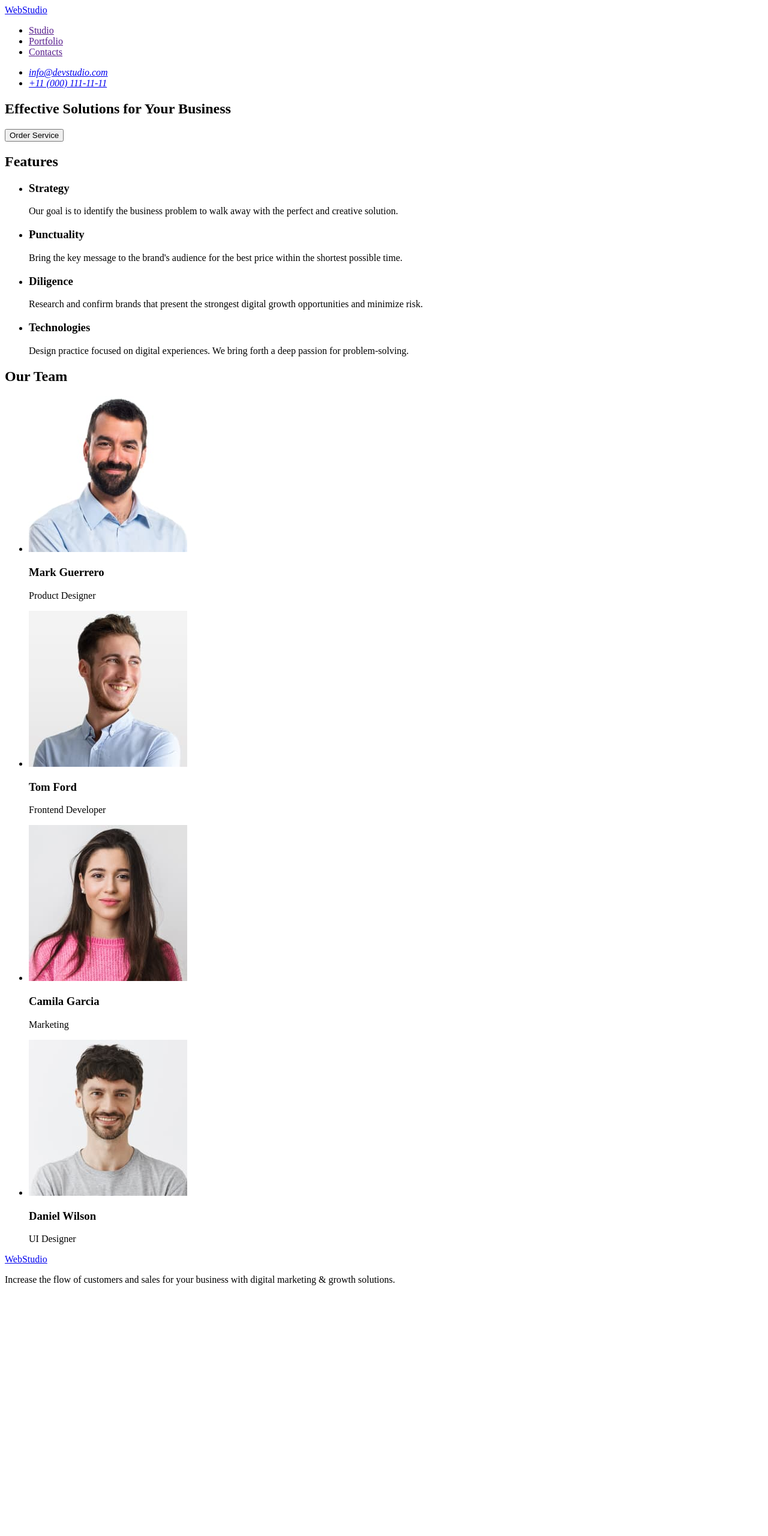
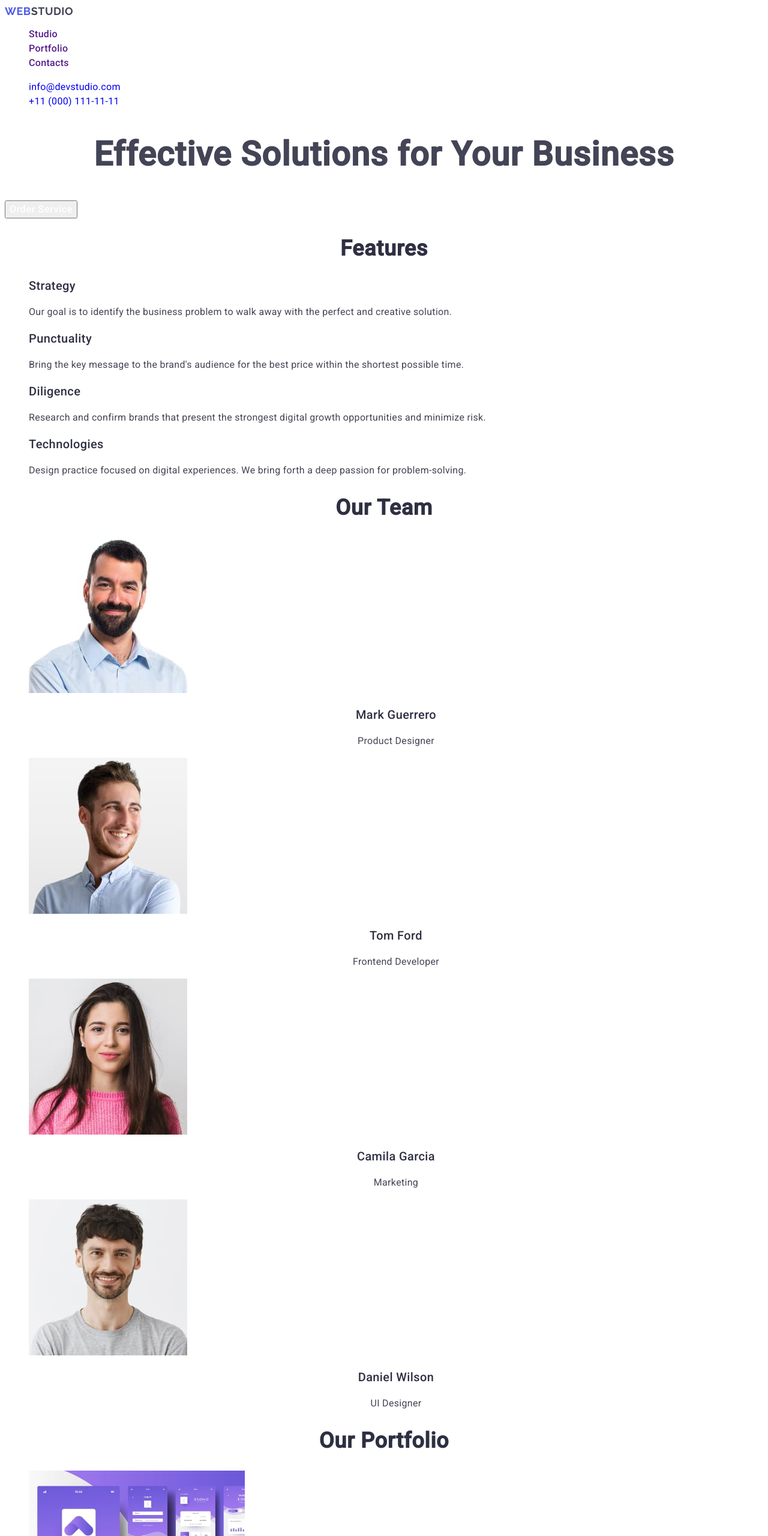
Before and after one commit to atremat/goit-markup-hw-02, a plain HTML site: page index.html in a window 1280 px wide. Shown: the top 2560 px of the page at 60% size. Before the commit the page ends 2158 px from the top, so only its background shows below. Drawn offline with Linux system fonts and the light colour scheme.

Commit message:
add portfolio section, css

```diff
--- /dev/null
+++ b/css/styles.css
@@ -0,0 +1,121 @@
+body {
+  font-family: "Roboto", sans-serif;
+  color: #434455;
+  background-color: #ffffff;
+}
+
+ul,
+ol {
+  list-style-type: none;
+}
+
+a {
+  text-decoration: none;
+}
+
+.logo-header {
+  color: #434455;
+  font-family: "Raleway", sans-serif;
+  font-size: 18px;
+  font-style: normal;
+  font-weight: 700;
+  line-height: 21px;
+  letter-spacing: 0.54px;
+  text-transform: uppercase;
+}
+
+.logo-header-blue,
+.logo-footer-blue {
+  color: #4d5ae5;
+}
+
+.nav-menu {
+  color: #2e2f42;
+  font-size: 16px;
+  font-style: normal;
+  font-weight: 500;
+  line-height: 24px;
+  letter-spacing: 0.32px;
+}
+
+address {
+  font-size: 16px;
+  font-style: normal;
+  font-weight: 400;
+  line-height: 24px;
+  letter-spacing: 0.32px;
+}
+
+h1 {
+  /* color:#fff; */
+  text-align: center;
+  font-size: 56px;
+  font-style: normal;
+  font-weight: 700;
+  line-height: 60px;
+  letter-spacing: 1.12px;
+}
+
+button {
+  color: #fff;
+  font-family: Roboto;
+  font-size: 16px;
+  font-style: normal;
+  font-weight: 500;
+  line-height: 24px;
+  letter-spacing: 0.64px;
+}
+
+h3 {
+  color: #2e2f42;
+  font-size: 20px;
+  font-style: normal;
+  font-weight: 500;
+  line-height: 24px;
+  letter-spacing: 0.4px;
+}
+
+p {
+  color: #434455;
+  font-size: 16px;
+  font-style: normal;
+  font-weight: 400;
+  line-height: 24px; /* 150% */
+  letter-spacing: 0.32px;
+}
+
+h2 {
+  color: #2e2f42;
+  text-align: center;
+  font-size: 36px;
+  font-style: normal;
+  font-weight: 700;
+  line-height: 40px; /* 111.111% */
+  letter-spacing: 0.72px;
+  text-transform: capitalize;
+}
+
+.our-team-list h3,
+.our-team-list p {
+  text-align: center;
+}
+
+.logo-footer {
+  color: #f4f4fd;
+  font-family: Raleway;
+  font-size: 18px;
+  font-style: normal;
+  font-weight: 700;
+  line-height: 21px;
+  letter-spacing: 0.54px;
+  text-transform: uppercase;
+}
+
+footer p {
+  color: #f4f4fd;
+  font-size: 16px;
+  font-style: normal;
+  font-weight: 400;
+  line-height: 24px; /* 150% */
+  letter-spacing: 0.32px;
+}
--- a/index.html
+++ b/index.html
@@ -3,15 +3,24 @@
   <head>
     <meta charset="UTF-8" />
     <meta name="viewport" content="width=device-width, initial-scale=1.0" />
+    <link rel="preconnect" href="https://fonts.googleapis.com" />
+    <link rel="preconnect" href="https://fonts.gstatic.com" crossorigin />
+    <link
+      href="https://fonts.googleapis.com/css2?family=Raleway:wght@700&family=Roboto:wght@400;500&display=swap"
+      rel="stylesheet"
+    />
     <title>WEBSTUDIO</title>
+    <link rel="stylesheet" href="./css/styles.css" />
   </head>
   <body>
     <!--header-->
     <header>
       <nav>
-        <a href="./index.html">WebStudio</a>
+        <a href="./index.html" class="logo-header">
+          <span class="logo-header-blue">Web</span>Studio
+        </a>
 
-        <ul>
+        <ul class="nav-menu">
           <li><a href="">Studio</a></li>
           <li><a href="">Portfolio</a></li>
           <li><a href="">Contacts </a></li>
@@ -86,7 +95,7 @@
       <section>
         <h2>Our Team</h2>
 
-        <ul>
+        <ul class="our-team-list">
           <li>
             <img
               src="./images/our-team-1.jpg"
@@ -132,11 +141,80 @@
           </li>
         </ul>
       </section>
+
+      <!-- Our portfolio section -->
+      <section>
+        <h2>Our Portfolio</h2>
+        <ul>
+          <li>
+            <img
+              src="./images/portfolio-img-1.jpg"
+              alt="Screenshots of bank app"
+              width="360"
+              height="300"
+            />
+            <h3>Banking App</h3>
+            <p>App</p>
+          </li>
+          <li>
+            <img
+              src="./images/portfolio-img-2.jpg"
+              alt="Two smartphones using QR codes"
+              width="360"
+              height="300"
+            />
+            <h3>Cashless Payment</h3>
+            <p>Marketing</p>
+          </li>
+          <li>
+            <img
+              src="./images/portfolio-img-3.jpg"
+              alt="Notebook and smartphone"
+              width="360"
+              height="300"
+            />
+            <h3>Meditation App</h3>
+            <p>App</p>
+          </li>
+          <li>
+            <img
+              src="./images/portfolio-img-4.jpg"
+              alt="Using mobile app in the car"
+              width="360"
+              height="300"
+            />
+            <h3>Taxi Service</h3>
+            <p>Marketing</p>
+          </li>
+          <li>
+            <img
+              src="./images/portfolio-img-5.jpg"
+              alt="Images on the mobile phone"
+              width="360"
+              height="300"
+            />
+            <h3>Screen Illustrations</h3>
+            <p>Design</p>
+          </li>
+          <li>
+            <img
+              src="./images/portfolio-img-6.jpg"
+              alt="A girl using earphones with mobile phone"
+              width="360"
+              height="300"
+            />
+            <h3>Online Courses</h3>
+            <p>Marketing</p>
+          </li>
+        </ul>
+      </section>
     </main>
 
     <!--footer-->
     <footer>
-      <a href="./index.html">WebStudio</a>
+      <a href="./index.html" class="logo-footer">
+        <span class="logo-footer-blue">Web</span>Studio
+      </a>
 
       <p>
         Increase the flow of customers and sales for your business with digital
```
Also changed, not shown: images/portfolio-img-1.jpg (added), images/portfolio-img-2.jpg (added), images/portfolio-img-3.jpg (added), images/portfolio-img-4.jpg (added), images/portfolio-img-5.jpg (added), images/portfolio-img-6.jpg (added), 1 other file.
